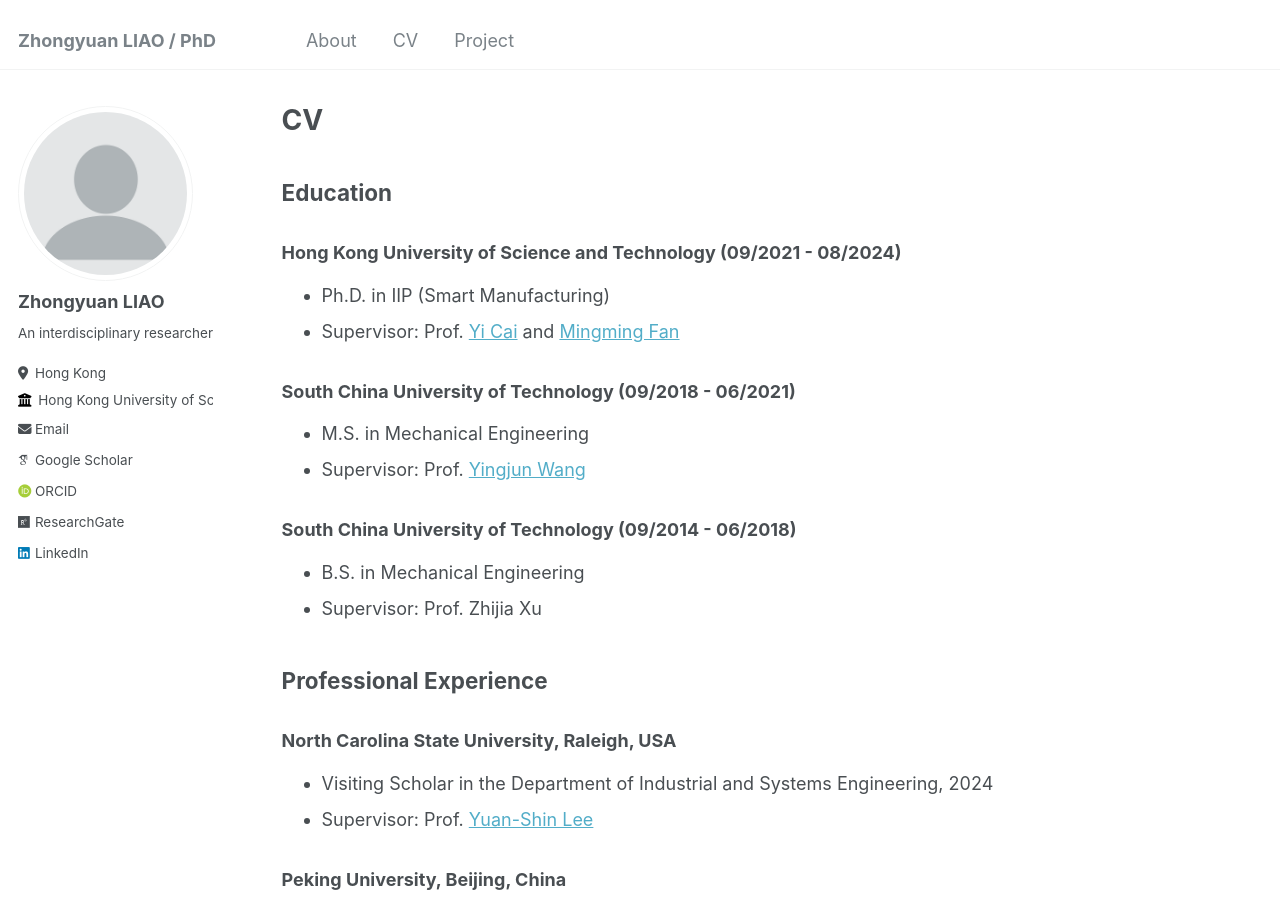
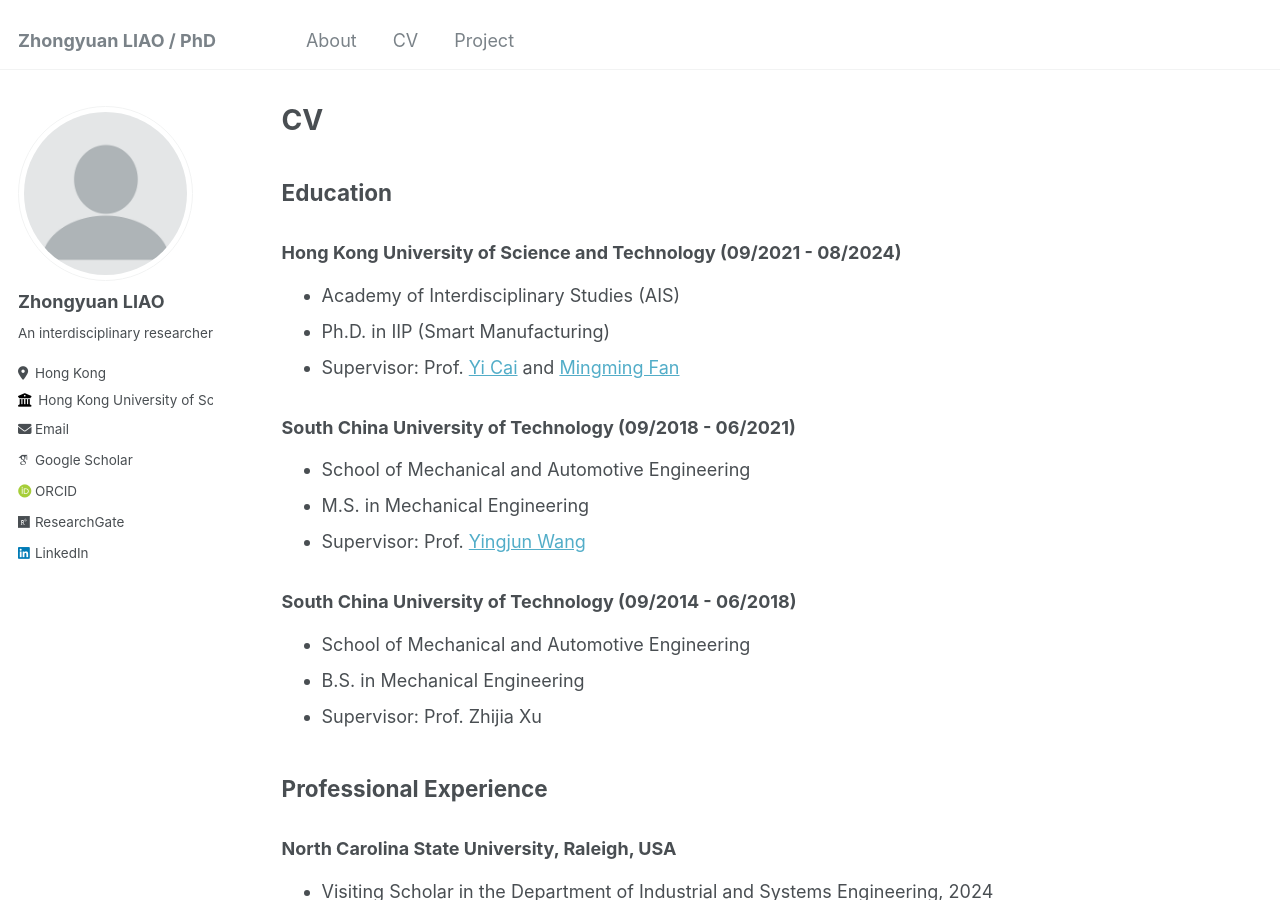
Before and after one commit to yuanzero/yuanzero.github.io, a Jekyll site: the page built from _pages/cv.md, in a window 1280 px wide and 900 px high. Built offline with Jekyll 4.4.1, drawn with Linux system fonts in a browser that asks for light colours; some web fonts are replaced.

Commit message:
Update cv.md

```diff
--- a/_pages/cv.md
+++ b/_pages/cv.md
@@ -12,14 +12,17 @@
 
 ## Education
 ### Hong Kong University of Science and Technology (09/2021 - 08/2024)
+- Academy of Interdisciplinary Studies (AIS)
 - Ph.D. in IIP (Smart Manufacturing)
 - Supervisor: Prof. [Yi Cai](https://facultyprofiles.hkust-gz.edu.cn/faculty-personal-page/CAI-Yi/yicai) and [Mingming Fan](https://www.mingmingfan.com/)
 
 ### South China University of Technology (09/2018 - 06/2021)
+- School of Mechanical and Automotive Engineering
 - M.S. in Mechanical Engineering
 - Supervisor: Prof. [Yingjun Wang](https://www.yingjun.group/75)
 
 ### South China University of Technology (09/2014 - 06/2018)
+- School of Mechanical and Automotive Engineering
 - B.S. in Mechanical Engineering
 - Supervisor: Prof. Zhijia Xu
 
```
